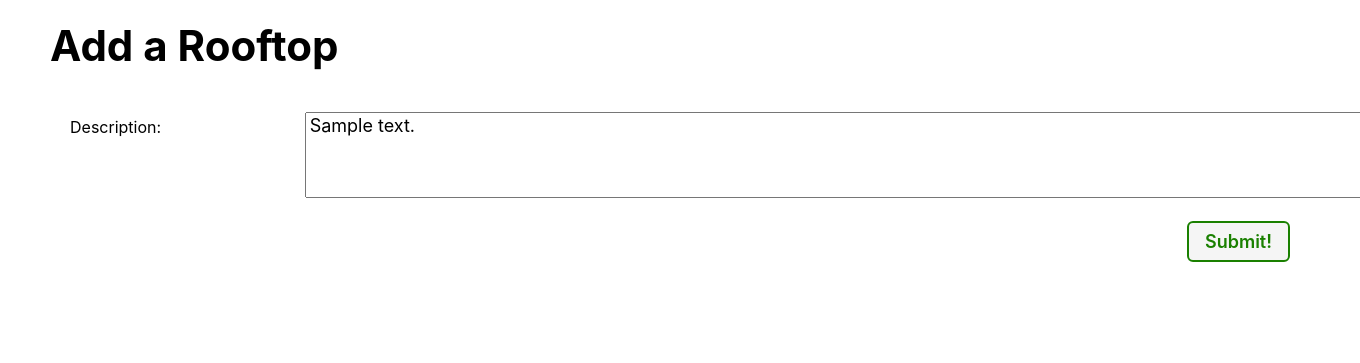
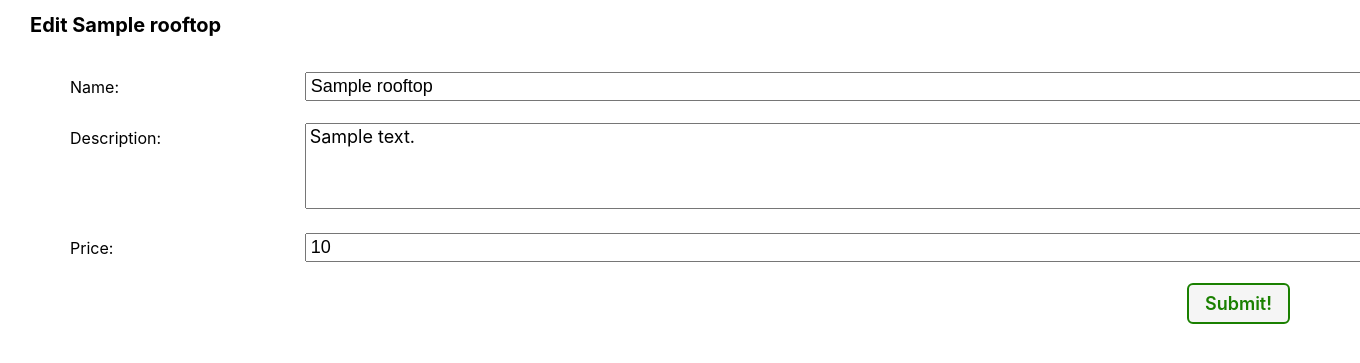
Before and after one commit to vzarate-94/sanmiguelinc, a Django app: page /rooftops/1/update/ in a window 1360 px wide; the page is wider, and only the part inside the window is pictured. Shown: the part 54-417 px from the top of that part. Run offline with Django 3.2, Linux system fonts and the light colour scheme; tables that the repository leaves empty hold one stand-in row (values such as "Sample post"); lists and menus that the app fills with data are empty.

Commit message:
update functionality working

```diff
--- a/main_app/templates/main_app/rooftop_form.html
+++ b/main_app/templates/main_app/rooftop_form.html
@@ -7,8 +7,13 @@
 
 {% block content %}
 
+{% if object %}
+    <h1>Edit {{object.name}}</h1>
+  {% else %}
+
 <div class="page-header">
   <h1>Add a Rooftop</h1>
+  {% endif %}
 </div>
 {% comment %}
   Leaving the action empty makes the form post to the same url used to display it
--- a/main_app/views.py
+++ b/main_app/views.py
@@ -27,7 +27,7 @@
 class RooftopUpdate(UpdateView):
   model = Rooftop
   # Let's disallow the renaming of a Rooftop by excluding the name field!
-  fields = ['breed', 'description', 'age']
+  fields = ['name', 'description', 'price']
 
 class RooftopDelete(DeleteView):
   model = Rooftop
```
